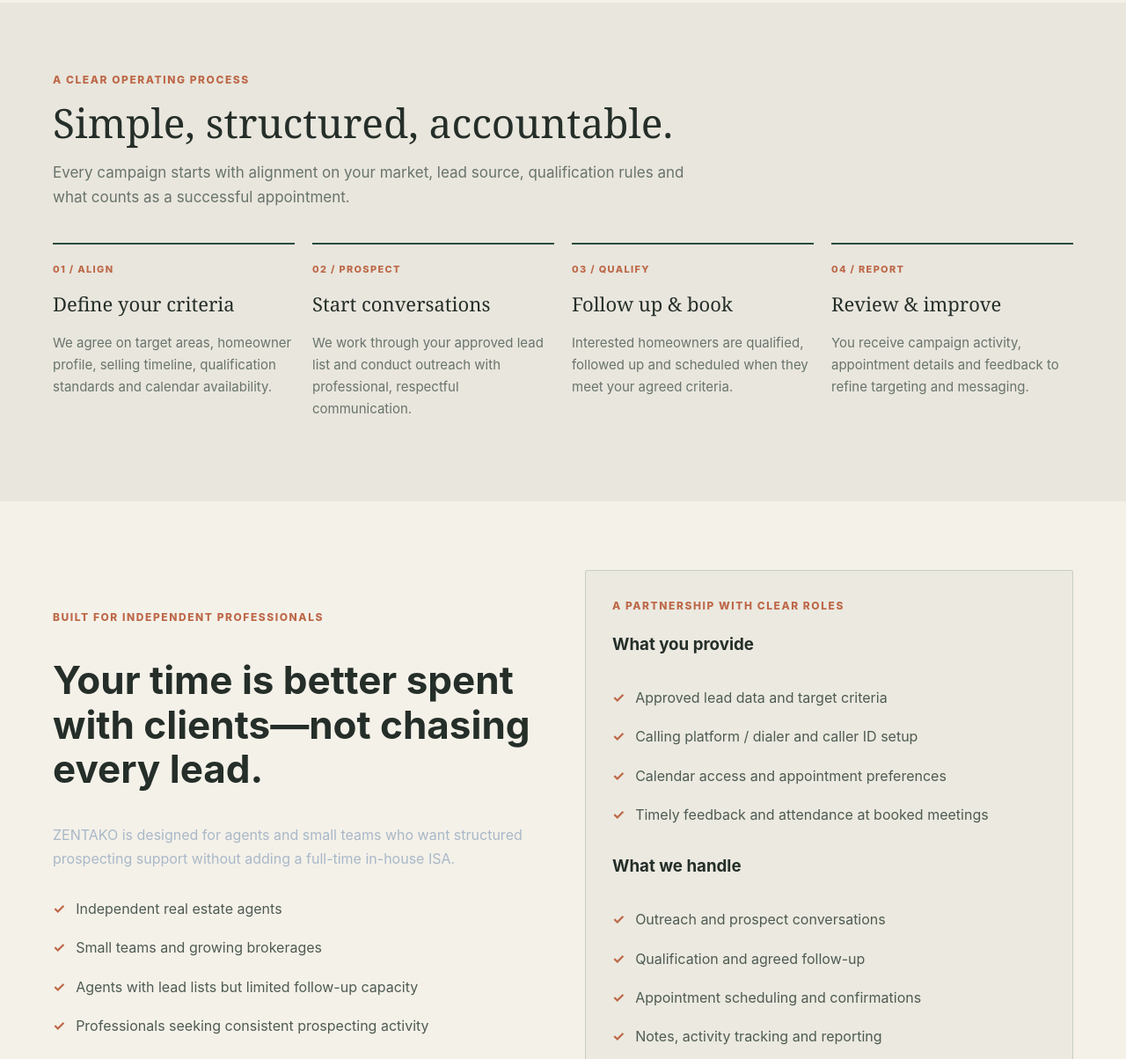
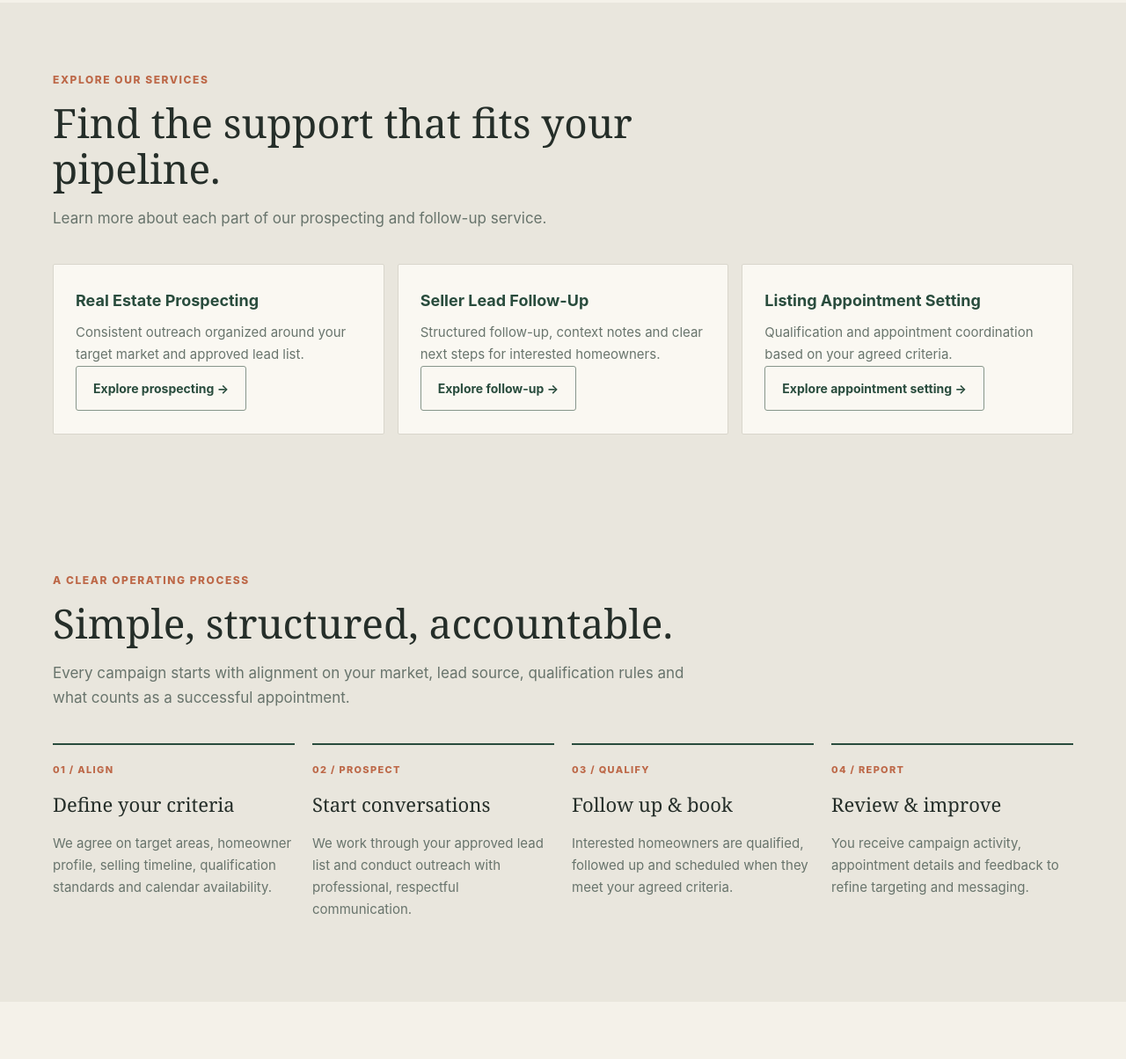
Before and after one commit to hamzaijaz9989/zentako-website, a plain HTML site: page index.html in a window 1280 px wide. Shown: the part 1623-2827 px from the top of the page at 88% size. Drawn offline with Linux system fonts and the light colour scheme.

Commit message:
Improve contrast and add visible SEO service landing page links

```diff
--- a/index.html
+++ b/index.html
@@ -3,7 +3,7 @@
 <head>
 <meta charset="utf-8"><meta name="viewport" content="width=device-width,initial-scale=1">
 <meta name="description" content="ZENTAKO provides real estate prospecting, seller lead follow-up, homeowner outreach, qualification, and listing appointment setting support for US real estate agents and small teams.">
-<meta name="theme-color" content="#07111f">
+<meta name="theme-color" content="#f4f1e9">
 <meta name="robots" content="index,follow,max-image-preview:large">
 <link rel="canonical" href="https://zentako.com/">
 <meta property="og:type" content="website">
@@ -115,13 +115,18 @@
 <div class="card"><div class="icon">✎</div><h3>Conversation Notes</h3><p>Useful notes and prospect context are shared with you before each appointment.</p></div>
 <div class="card"><div class="icon">▤</div><h3>Performance Reporting</h3><p>Clear activity and outcome tracking—from attempts and conversations to appointments and feedback.</p></div>
 </div></div></section>
+<section class="section light" id="service-pages"><div class="wrap"><div class="sectionhead"><div class="eyebrow">Explore our services</div><h2>Find the support that fits your pipeline.</h2><p>Learn more about each part of our prospecting and follow-up service.</p></div><div class="grid">
+<div class="card"><h3>Real Estate Prospecting</h3><p>Consistent outreach organized around your target market and approved lead list.</p><a class="btn ghost" href="/real-estate-prospecting.html">Explore prospecting →</a></div>
+<div class="card"><h3>Seller Lead Follow-Up</h3><p>Structured follow-up, context notes and clear next steps for interested homeowners.</p><a class="btn ghost" href="/seller-lead-follow-up.html">Explore follow-up →</a></div>
+<div class="card"><h3>Listing Appointment Setting</h3><p>Qualification and appointment coordination based on your agreed criteria.</p><a class="btn ghost" href="/listing-appointment-setting.html">Explore appointment setting →</a></div>
+</div></div></section>
 <section class="section light" id="process"><div class="wrap"><div class="sectionhead"><div class="eyebrow">A clear operating process</div><h2>Simple, structured, accountable.</h2><p>Every campaign starts with alignment on your market, lead source, qualification rules and what counts as a successful appointment.</p></div><div class="steps">
 <div class="step"><div class="num">01 / ALIGN</div><h3>Define your criteria</h3><p>We agree on target areas, homeowner profile, selling timeline, qualification standards and calendar availability.</p></div>
 <div class="step"><div class="num">02 / PROSPECT</div><h3>Start conversations</h3><p>We work through your approved lead list and conduct outreach with professional, respectful communication.</p></div>
 <div class="step"><div class="num">03 / QUALIFY</div><h3>Follow up & book</h3><p>Interested homeowners are qualified, followed up and scheduled when they meet your agreed criteria.</p></div>
 <div class="step"><div class="num">04 / REPORT</div><h3>Review & improve</h3><p>You receive campaign activity, appointment details and feedback to refine targeting and messaging.</p></div>
 </div></div></section>
-<section class="section" id="fit"><div class="wrap split"><div><div class="eyebrow">Built for independent professionals</div><h2 style="font-size:clamp(30px,4vw,44px);line-height:1.15">Your time is better spent with clients—not chasing every lead.</h2><p style="color:#a9b8c8">ZENTAKO is designed for agents and small teams who want structured prospecting support without adding a full-time in-house ISA.</p><ul class="checklist"><li>Independent real estate agents</li><li>Small teams and growing brokerages</li><li>Agents with lead lists but limited follow-up capacity</li><li>Professionals seeking consistent prospecting activity</li></ul></div><div class="panel"><div class="eyebrow">A partnership with clear roles</div><h3>What you provide</h3><ul class="checklist"><li>Approved lead data and target criteria</li><li>Calling platform / dialer and caller ID setup</li><li>Calendar access and appointment preferences</li><li>Timely feedback and attendance at booked meetings</ul><h3>What we handle</h3><ul class="checklist"><li>Outreach and prospect conversations</li><li>Qualification and agreed follow-up</li><li>Appointment scheduling and confirmations</li><li>Notes, activity tracking and reporting</li></ul></div></div></section>
+<section class="section" id="fit"><div class="wrap split"><div><div class="eyebrow">Built for independent professionals</div><h2 style="font-size:clamp(30px,4vw,44px);line-height:1.15">Your time is better spent with clients—not chasing every lead.</h2><p style="color:#56635a">ZENTAKO is designed for agents and small teams who want structured prospecting support without adding a full-time in-house ISA.</p><ul class="checklist"><li>Independent real estate agents</li><li>Small teams and growing brokerages</li><li>Agents with lead lists but limited follow-up capacity</li><li>Professionals seeking consistent prospecting activity</li></ul></div><div class="panel"><div class="eyebrow">A partnership with clear roles</div><h3>What you provide</h3><ul class="checklist"><li>Approved lead data and target criteria</li><li>Calling platform / dialer and caller ID setup</li><li>Calendar access and appointment preferences</li><li>Timely feedback and attendance at booked meetings</ul><h3>What we handle</h3><ul class="checklist"><li>Outreach and prospect conversations</li><li>Qualification and agreed follow-up</li><li>Appointment scheduling and confirmations</li><li>Notes, activity tracking and reporting</li></ul></div></div></section>
 <section class="section" id="faq"><div class="wrap"><div class="sectionhead"><div class="eyebrow">Frequently asked questions</div><h2>Clear expectations from day one.</h2></div><div class="faq">
 <details><summary>Do you guarantee listing appointments?</summary><p>We don't publish unverified guarantees. Before a campaign begins, we'll agree on the target, qualification criteria, workflow and reporting. Any performance targets will be discussed transparently.</p></details>
 <details><summary>Who supplies the leads and calling tools?</summary><p>For our initial service model, the client supplies the approved lead list and calling infrastructure. This keeps the setup lean and allows us to focus on outreach and appointment-setting.</p></details>
```
